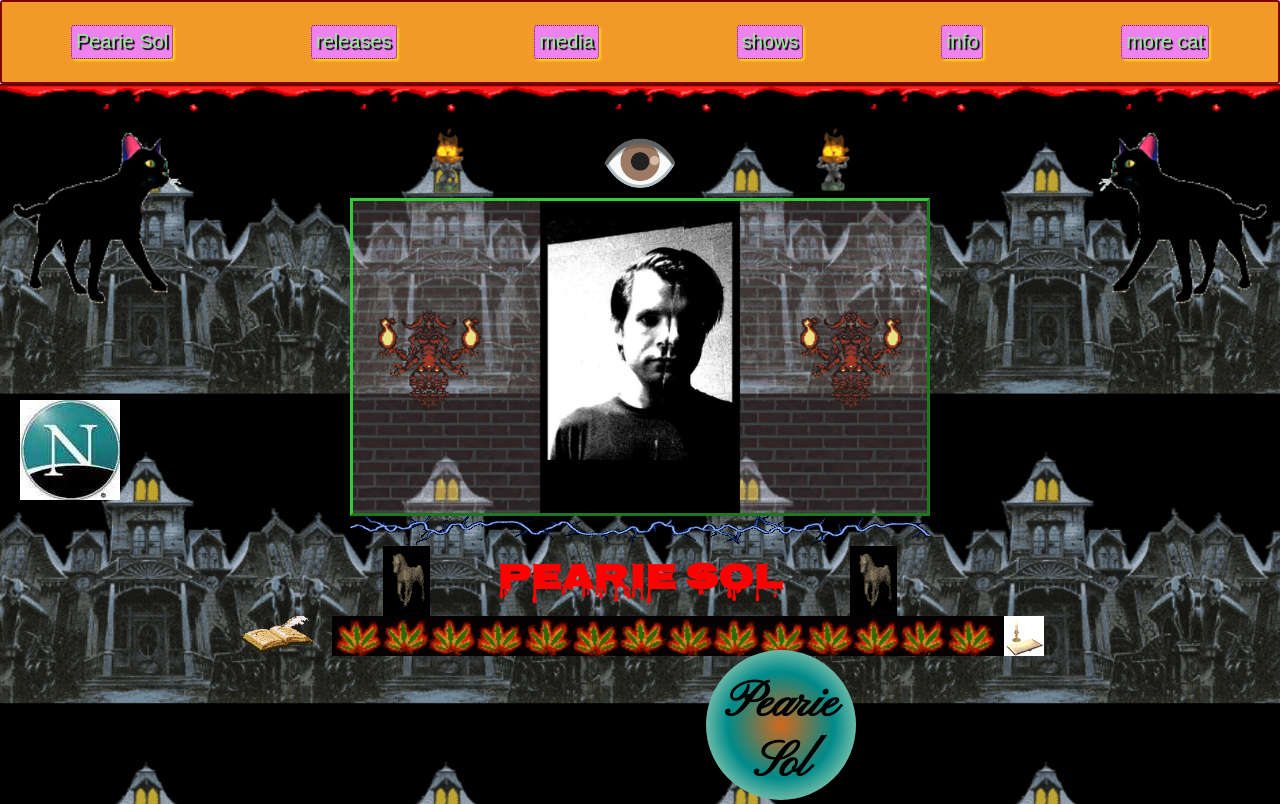
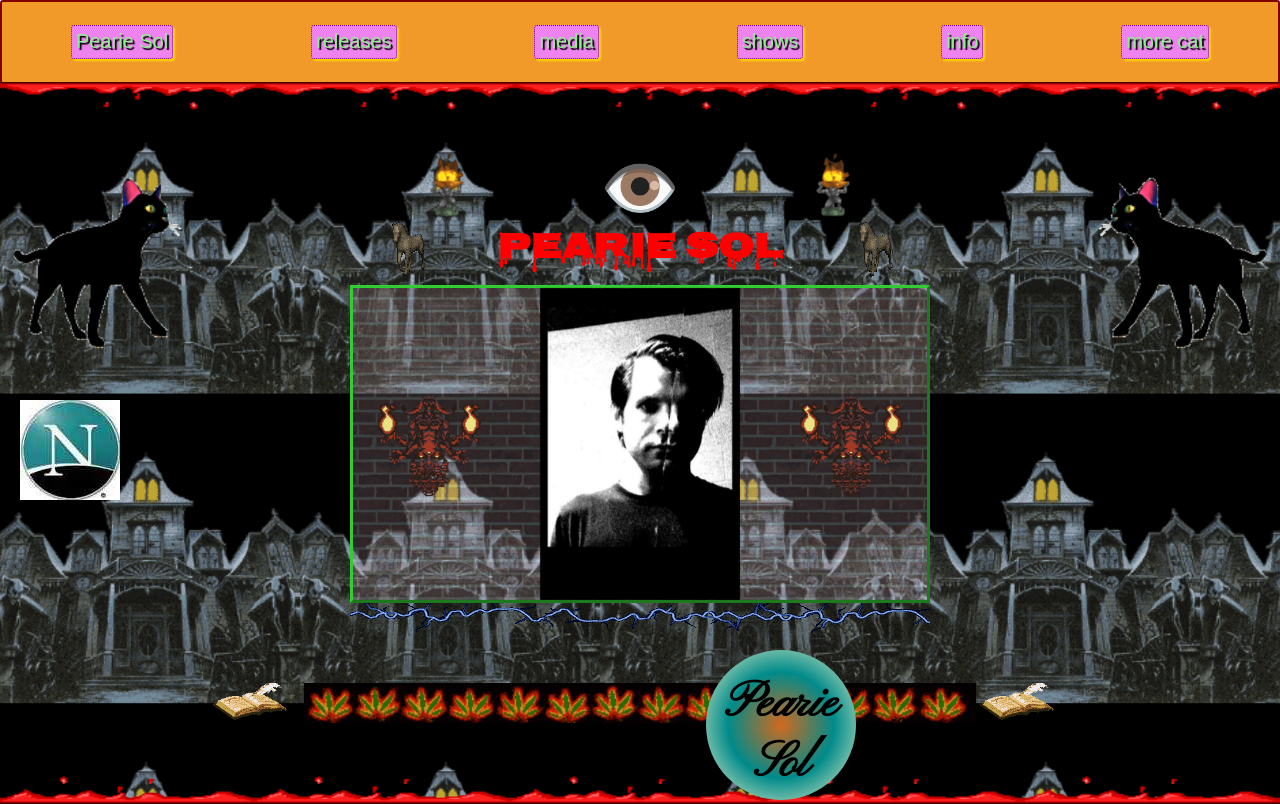
Before and after one commit to peariesol/peariesol, a React (Create React App) app: page / in a window 1280 px wide. Built offline with nearby package versions, Linux system fonts and the light colour scheme.

Commit message:
adjust front page

```diff
--- a/src/Pages/Home/CenterColumn/CenterColumn.js
+++ b/src/Pages/Home/CenterColumn/CenterColumn.js
@@ -22,6 +22,11 @@ const CenterColumn = ({ invertColors, setInvertColors, eyeBlink }) => (
 				className="devilFire"
 				alt="devil fire"
 			/>
+		</div>
+		<div className="mainTitleBox">
+			<img src="icons/horsewalk-compress-transparent.gif" alt="horse" />
+			<p className={`mainImageTitle font-effect-fire-animation`}>Pearie Sol</p>
+			<img src="icons/horsewalk-compress-transparent.gif" alt="horse" />
 		</div>
 		<div className="mainImageBox">
 			<div
@@ -48,11 +53,6 @@ const CenterColumn = ({ invertColors, setInvertColors, eyeBlink }) => (
 			/>
 		</div>
 		<img src="icons/lightening_break-compress.gif" alt="lightening" />
-		<div className="mainTitleBox">
-			<img src="icons/horsewalk-compress.gif" alt="horse" />
-			<p className={`mainImageTitle font-effect-fire-animation`}>Pearie Sol</p>
-			<img src="icons/horsewalk-compress.gif" alt="horse" />
-		</div>
 	</div>
 )
 
--- a/src/Pages/Home/CenterColumn/CenterColumn.scss
+++ b/src/Pages/Home/CenterColumn/CenterColumn.scss
@@ -9,7 +9,8 @@
 	flex-direction: row;
 	justify-content: space-around;
 	align-items: center;
-	height: 80px;
+	height: 64px;
+	margin: -12px 0 0;
 }
 
 .eye {
@@ -17,7 +18,7 @@
 	display: block;
 	height: 64px;
 	font-size: 4em;
-	margin: 10px 0;
+	margin: 0;
 	padding: 0;
 	cursor: inherit;
 }
--- a/src/Pages/Home/Home.js
+++ b/src/Pages/Home/Home.js
@@ -77,7 +77,7 @@ class Home extends Component {
 				<img
 					src="gifs/blood_drip.gif"
 					alt="blood drip"
-					style={{ width: '100vw', maxHeight: 30 }}
+					style={{ width: '100vw', maxHeight: 30, marginTop: -2 }}
 				/>
 				<div className="homeTop">
 					<div className="leftColumn sideColumn">
@@ -102,10 +102,20 @@ class Home extends Component {
 					</div>
 				</div>
 				<div className="homeBottom">
-					<img src="icons/signguestbook-compress.gif" alt="guest book" />
+					<img src="icons/signguestbook-compress.gif" alt="book" />
 					<img src="icons/fire420-compress.gif" alt="fire 420" />
-					<img src="icons/candle_book-compress.gif" alt="candle book" />
+					<img src="icons/signguestbook-compress.gif" alt="book" />
 				</div>
+				<img
+					src="gifs/blood_drip.gif"
+					alt="blood drip"
+					style={{
+						width: '100vw',
+						maxHeight: 30,
+						margin: 0,
+						transform: 'rotate(180deg)'
+					}}
+				/>
 				<Netscape
 					setNetscapeFollow={this.setNetscapeFollow}
 					netscapeFollow={netscapeFollow}
--- a/src/Pages/Home/Home.scss
+++ b/src/Pages/Home/Home.scss
@@ -1,9 +1,12 @@
 .home {
 	background: black;
-	height: 100vh;
+	height: 100%;
 	position: relative;
 	background-size: 300px;
 	background-repeat: repeat;
+	display: flex;
+	flex-direction: column;
+	justify-content: space-between;
 }
 
 .home > span {
```
Also changed, not shown: public/icons/horsewalk-compress-transparent.gif (added), public/icons/horsewalk.gif.
